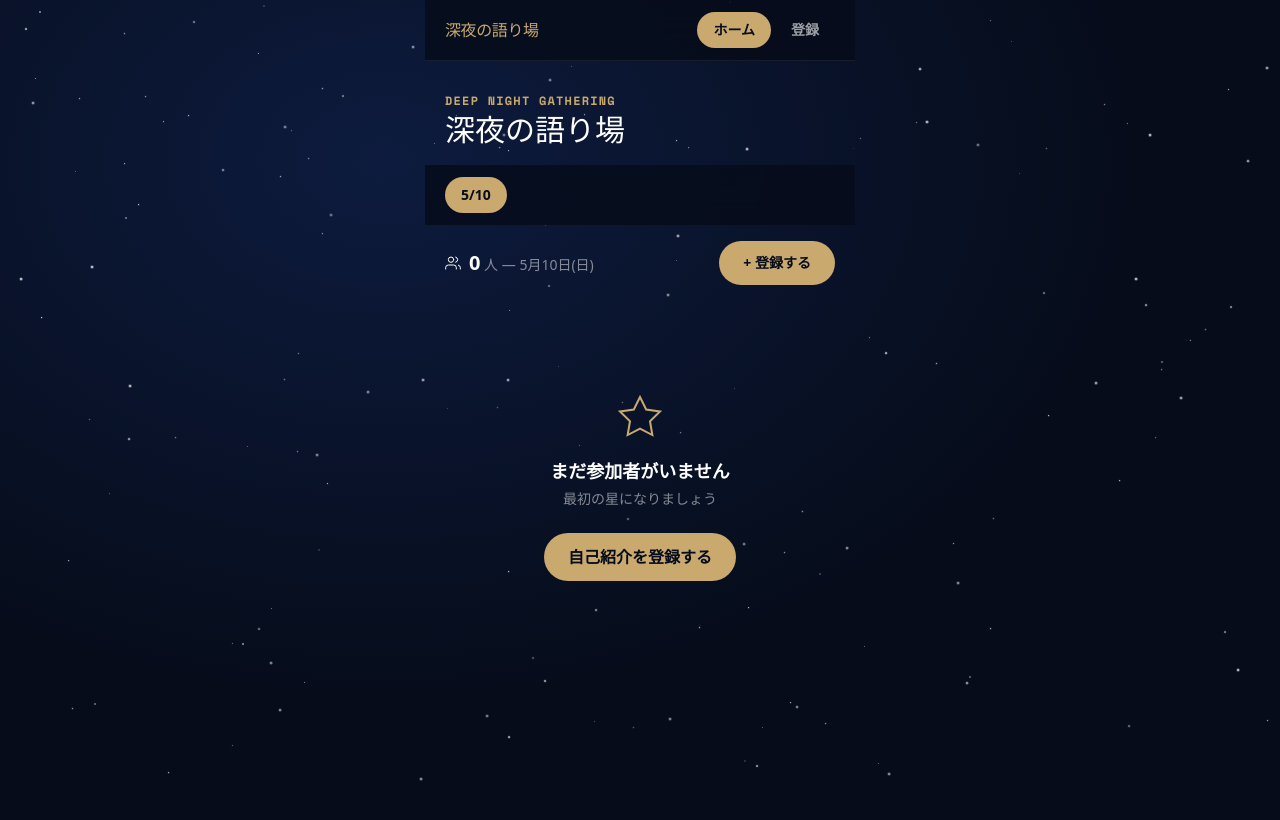
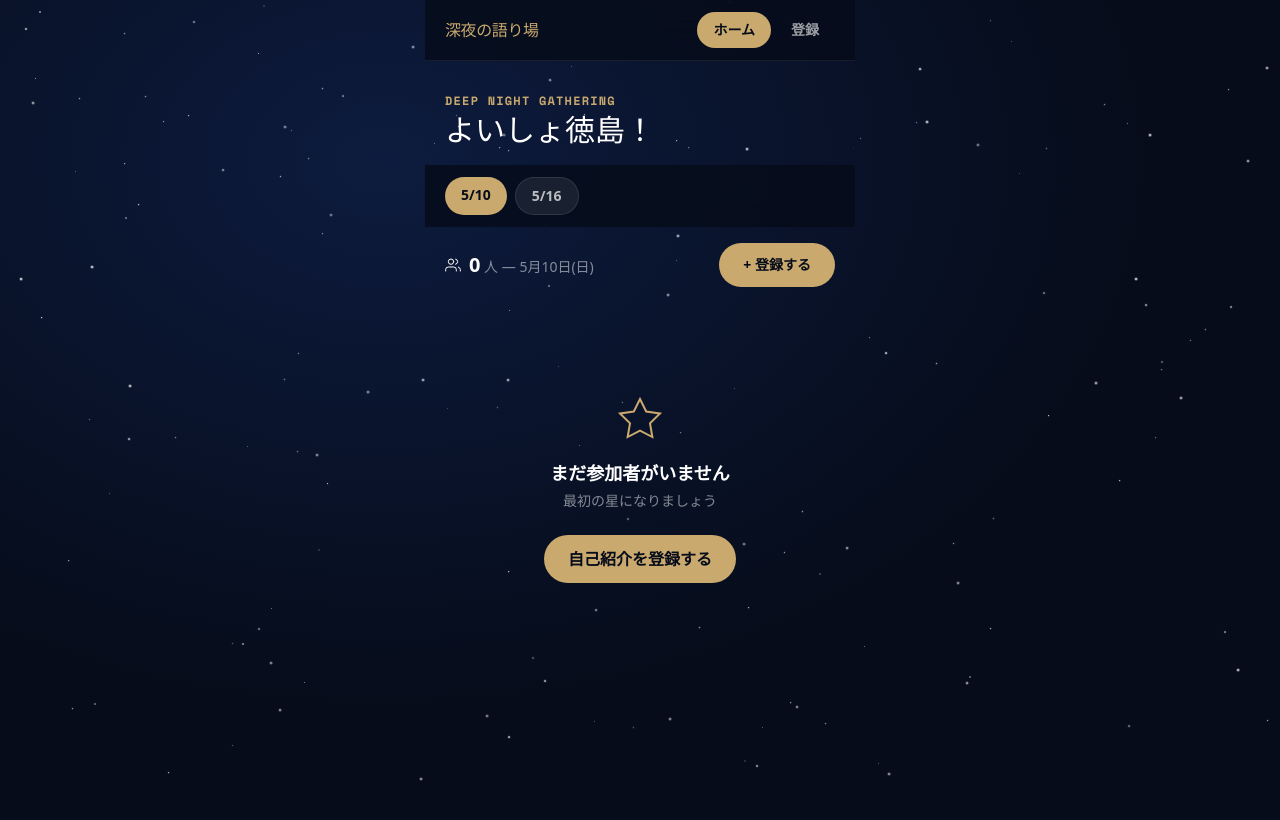
Before and after one commit to HarutaKosukegawa/nighttalkapp, a Next.js app: page /events/2026-05-10 in a window 1280 px wide. Shown: the top 820 px of the page. Built offline with nearby package versions, Linux system fonts and the light colour scheme; no server answers; the database is empty; a web font is replaced by a local one.

Commit message:
Refactor event date handling and UI updates5/10タブ追加と「よいしょ徳島！」イベントのタイトル切り替えを実装

```diff
--- a/app/events/[date]/page.tsx
+++ b/app/events/[date]/page.tsx
@@ -7,13 +7,22 @@ import ParticipantListClient from './ParticipantListClient'
 import type { Participant } from '@/types/database'
 import { UsersIcon } from '@/components/Icons'
 
+// 参加者がいなくても常にタブ表示する開催日（古い順 → 左から並ぶ）
+const KNOWN_DATES = ['2026-05-10', '2026-05-16']
+
+// 日付ごとのカスタムイベント名（無指定時はデフォルトを使用）
+const EVENT_TITLES: Record<string, string> = {
+  '2026-05-10': 'よいしょ徳島！',
+}
+const DEFAULT_TITLE = '深夜の語り場'
+
 async function getEventDates(): Promise<string[]> {
   const { data } = await supabase
     .from('participants')
     .select('event_date')
-    .order('event_date', { ascending: false })
+    .order('event_date', { ascending: true })
   if (!data) return []
-  return [...new Set(data.map((r) => r.event_date))].sort((a, b) => b.localeCompare(a))
+  return [...new Set(data.map((r) => r.event_date))]
 }
 
 async function getParticipants(date: string): Promise<Participant[]> {
@@ -32,7 +41,9 @@ function formatTab(dateStr: string): string {
 
 function formatHeader(dateStr: string): string {
   return new Date(dateStr + 'T00:00:00').toLocaleDateString('ja-JP', {
-    month: 'long', day: 'numeric', weekday: 'short',
+    month: 'long',
+    day: 'numeric',
+    weekday: 'short',
   })
 }
 
@@ -43,29 +54,43 @@ export default async function EventDatePage({
 }) {
   const { date } = await params
   if (!/^\d{4}-\d{2}-\d{2}$/.test(date)) notFound()
+  const today = new Date().toISOString().split('T')[0]
 
-  const today = new Date().toISOString().split('T')[0]
   const [dates, participants] = await Promise.all([getEventDates(), getParticipants(date)])
-  const allDates = dates.includes(date)
-    ? dates
-    : [...dates, date].sort((a, b) => b.localeCompare(a))
+
+  // KNOWN_DATES + DBの日付 + 現在表示中の日付 をマージし、昇順（古い順=左）でソート
+  const allDates = [...new Set([...KNOWN_DATES, ...dates, date])].sort((a, b) =>
+    a.localeCompare(b)
+  )
+
+  const eventTitle = EVENT_TITLES[date] ?? DEFAULT_TITLE
 
   return (
     <div className="min-h-screen pb-28">
       {/* ヘッダー */}
       <div className="px-5 pt-8 pb-4">
-        <p className="text-xs font-bold tracking-widest mb-1" style={{ color: 'var(--gold)', fontFamily: 'var(--font-space-mono)' }}>
+        <p
+          className="text-xs font-bold tracking-widest mb-1"
+          style={{ color: 'var(--gold)', fontFamily: 'var(--font-space-mono)' }}
+        >
           DEEP NIGHT GATHERING
         </p>
-        <h1 className="text-3xl" style={{ color: 'white', fontFamily: 'var(--font-brand)' }}>
-          深夜の語り場
+        <h1
+          className="text-3xl"
+          style={{ color: 'white', fontFamily: 'var(--font-brand)' }}
+        >
+          {eventTitle}
         </h1>
       </div>
 
       {/* 日付タブ */}
       <div
         className="sticky top-0 z-10 px-5 py-3 flex gap-2 overflow-x-auto"
-        style={{ background: 'rgba(6,12,26,0.85)', backdropFilter: 'blur(12px)', scrollbarWidth: 'none' }}
+        style={{
+          background: 'rgba(6,12,26,0.85)',
+          backdropFilter: 'blur(12px)',
+          scrollbarWidth: 'none',
+        }}
       >
         {allDates.map((d) => {
           const isActive = d === date
@@ -83,7 +108,10 @@ export default async function EventDatePage({
             >
               {formatTab(d)}
               {isToday && (
-                <span className="ml-1 text-xs" style={{ color: isActive ? '#060c1a' : 'var(--gold)' }}>
+                <span
+                  className="ml-1 text-xs"
+                  style={{ color: isActive ? '#060c1a' : 'var(--gold)' }}
+                >
                   今日
                 </span>
               )}
@@ -97,11 +125,16 @@ export default async function EventDatePage({
         <div className="flex items-center gap-2">
           <UsersIcon size={16} />
           <p className="text-sm" style={{ color: 'var(--text-muted)' }}>
-            <span className="font-bold text-xl" style={{ color: 'white' }}>{participants.length}</span>
-            {' '}人 — {formatHeader(date)}
+            <span className="font-bold text-xl" style={{ color: 'white' }}>
+              {participants.length}
+            </span>{' '}
+            人 — {formatHeader(date)}
           </p>
         </div>
-        <Link href={`/register?event=${date}`} className="btn-primary text-sm py-2 px-4 inline-block">
+        <Link
+          href={`/register?event=${date}`}
+          className="btn-primary text-sm py-2 px-4 inline-block"
+        >
           + 登録する
         </Link>
       </div>
@@ -110,12 +143,24 @@ export default async function EventDatePage({
       {participants.length === 0 ? (
         <div className="flex flex-col items-center justify-center py-24 px-5 text-center">
           <div className="mb-4" style={{ color: 'var(--gold)' }}>
-            <svg width="48" height="48" viewBox="0 0 24 24" fill="none" stroke="currentColor" strokeWidth="1" strokeLinecap="round">
-              <polygon points="12 2 15.09 8.26 22 9.27 17 14.14 18.18 21.02 12 17.77 5.82 21.02 7 14.14 2 9.27 8.91 8.26 12 2"/>
+            <svg
+              width="48"
+              height="48"
+              viewBox="0 0 24 24"
+              fill="none"
+              stroke="currentColor"
+              strokeWidth="1"
+              strokeLinecap="round"
+            >
+              <polygon points="12 2 15.09 8.26 22 9.27 17 14.14 18.18 21.02 12 17.77 5.82 21.02 7 14.14 2 9.27 8.91 8.26 12 2" />
             </svg>
           </div>
-          <p className="font-bold text-lg" style={{ color: 'white' }}>まだ参加者がいません</p>
-          <p className="text-sm mt-1 mb-6" style={{ color: 'var(--text-muted)' }}>最初の星になりましょう</p>
+          <p className="font-bold text-lg" style={{ color: 'white' }}>
+            まだ参加者がいません
+          </p>
+          <p className="text-sm mt-1 mb-6" style={{ color: 'var(--text-muted)' }}>
+            最初の星になりましょう
+          </p>
           <Link href={`/register?event=${date}`} className="btn-primary">
             自己紹介を登録する
           </Link>
```
